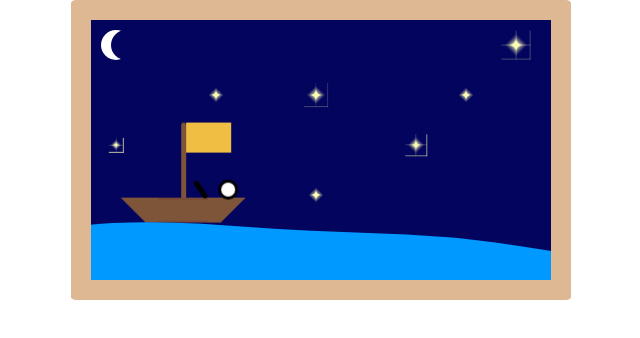
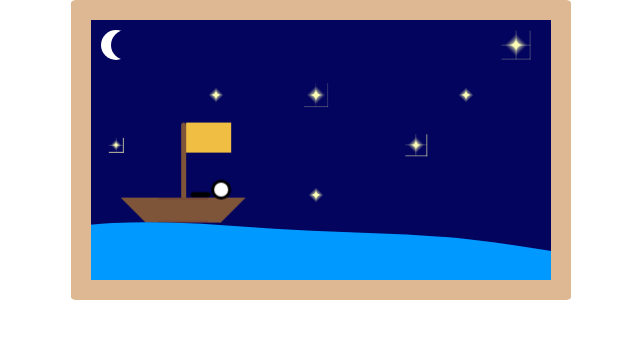
Before and after one commit to OTPMeowkai/PureCSS_SeaPicture, a plain HTML site: page index.html in a window 1280 px wide. Shown: the full height of the page, 319-959 px from the left. Drawn offline with Linux system fonts and the light colour scheme.

Commit message:
Adjusted the man

```diff
--- a/style.css
+++ b/style.css
@@ -272,7 +272,9 @@ body {
 
   transform: translate(-10px, -18px);
 
-  gap: 15px;
+  gap: 8px;
+
+  align-items: flex-end;
 }
 
 .face {
@@ -284,6 +286,8 @@ body {
   border: 3px solid black;
 
   background: #fff;
+
+  transform: translateY(-5px);
 }
 
 .arms {
@@ -292,7 +296,7 @@ body {
 
   background: black;
 
-  transform: rotate(-35deg);
+  transform: rotate(-90deg);
 
   border-top-left-radius: 10px;
   border-top-right-radius: 10px;
```
